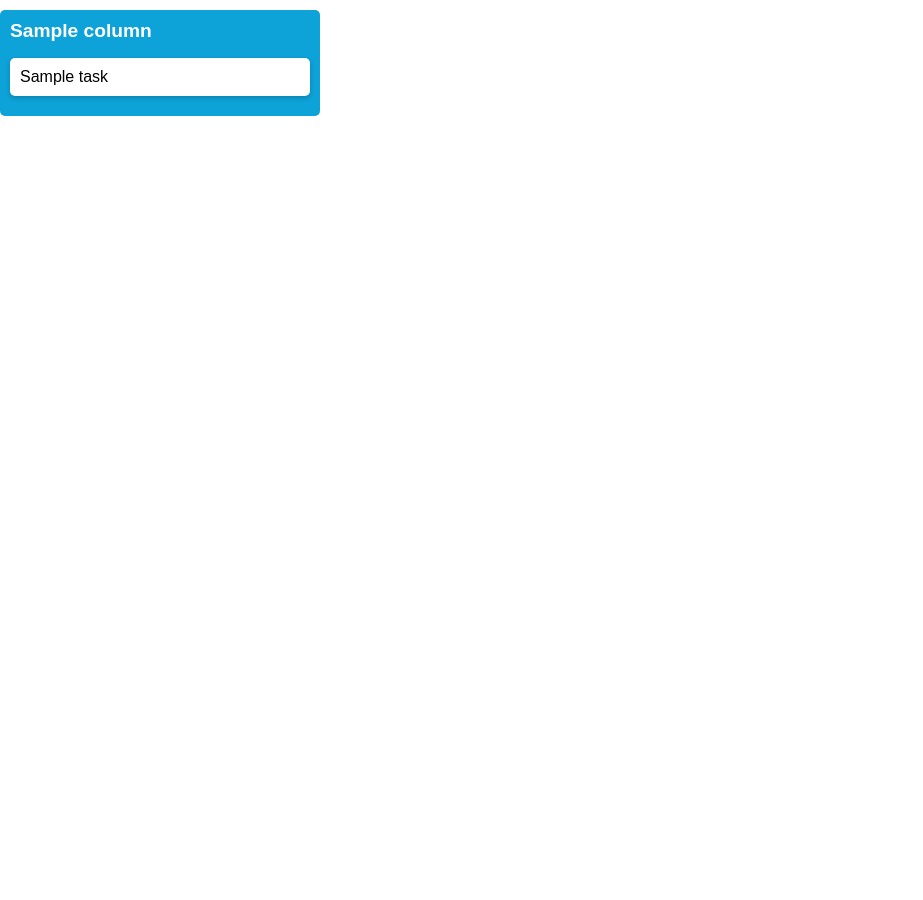
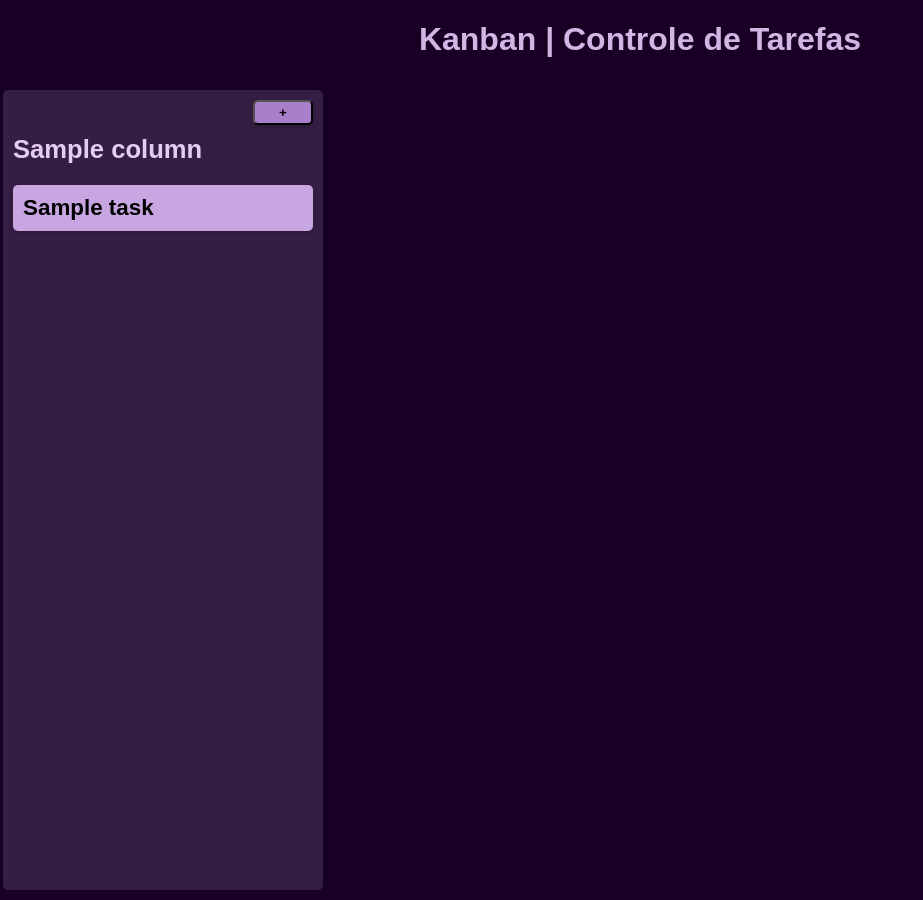
Before and after one commit to welitonsilva93/My_Project_Kanban, a Django app: page / in a window 1280 px wide. Shown: the whole page, without its empty margins (0-923 px from the left). Before the commit the page ends 116 px from the top, so only its background shows below. Run offline with Django 4.2, Linux system fonts and the light colour scheme; tables that the repository leaves empty hold one stand-in row (values such as "Sample post").

Commit message:
atualizações no front-end da página

```diff
--- a/kanban_app/templates/index.html
+++ b/kanban_app/templates/index.html
@@ -14,6 +14,7 @@
             display: flex;
             flex-direction: column;
             align-items: center;
+            background-color: #180025;
         }
 
         .kanban {
@@ -25,19 +26,23 @@
         }
 
         .column {
-            background-color: #0da2d8;
+            background-color: #351e44;
             border-radius: 5px;
             padding: 10px;
             width: 300px;
             flex-shrink: 0;
             display: flex;
             flex-direction: column;
+            min-height: calc(100vh - 20px);
+            overflow-y: auto;
+            margin-left: 3px;
+            margin-right: 2px;
         }
 
         .column h2 {
             margin-top: 0;
-            font-size: 1.2em;
-            color: #fff;
+            font-size: 1.6em;
+            color:rgb(229, 204, 244)
         }
 
         ul {
@@ -46,8 +51,15 @@
             margin: 0;
         }
 
+        a{
+            text-decoration: none;
+            color:rgb(0, 0, 0);
+            font-weight: bold;
+            font-size: 1.4em;
+        }
+
         li {
-            background-color: #fff;
+            background-color: rgb(200, 166, 226);
             margin-bottom: 10px;
             padding: 10px;
             border-radius: 5px;
@@ -74,17 +86,39 @@
             box-shadow: 0 4px 8px rgba(0, 0, 0, 0.2);
             z-index: 9999;
         }
+
+        .button-add-task {
+            align-content: flex-end;
+            margin-left: 240px;
+            background-color:rgb(170, 127, 202);
+            margin-bottom: 10px;
+            padding: 3px;
+            border-radius: 5px;
+            box-shadow: 0 2px 5px rgba(0, 0, 0, 0.2);
+            cursor: grab;
+            font-weight: bold;
+        }
+
+        .button-add-task:hover{
+            background-color:rgb(125, 87, 153);
+        }
+
+        .title-page {
+            color: #d1b5e3;
+        }
     </style>
 </head>
 
 <body>
+    <h1 class='title-page'>Kanban | Controle de Tarefas</h1>
     <div class="kanban">
         {% for coluna in colunas %}
         <div class="column" data-id="{{ coluna.id }}">
+            <button class='button-add-task'>+</button>
             <h2>{{ coluna.title }}</h2>
             <ul>
                 {% for tarefa in coluna.task_set.all %}
-                <li draggable="true" data-id="{{tarefa.id}}">{{tarefa.title}}</li>
+                <li draggable="true" data-id="{{tarefa.id}}"><a href='{% url 'detail' tarefa.id %}'>{{ tarefa.title }}</a></li>
                 {% endfor %}
             </ul>
         </div>
```
